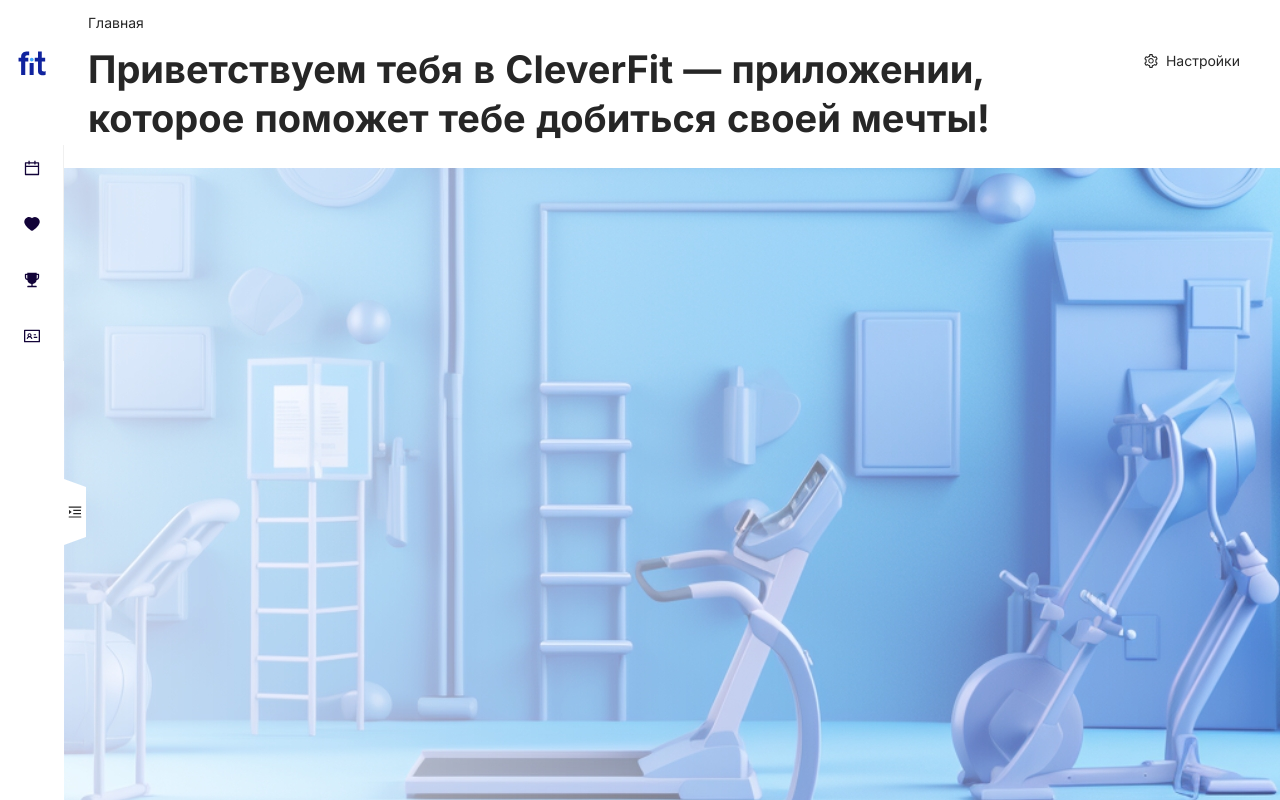
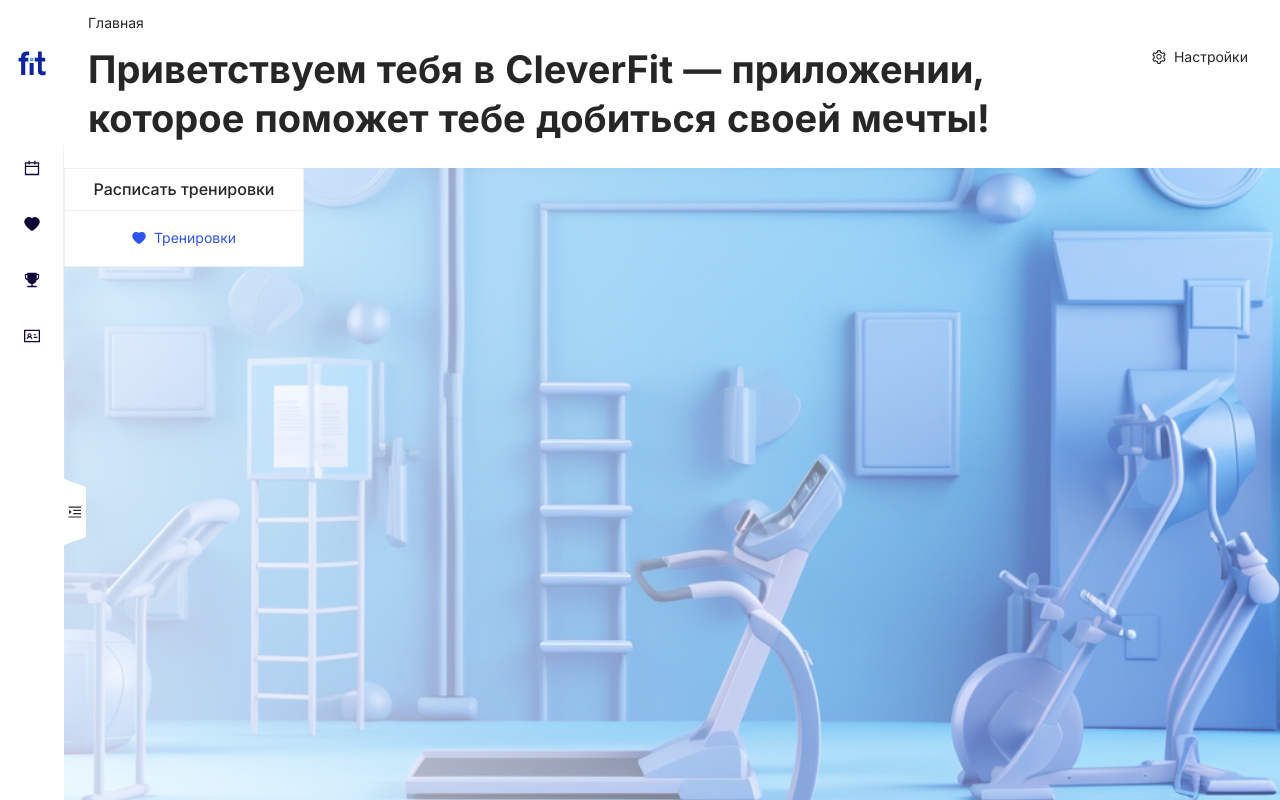
Before and after one commit to ClevertecFrontendLab/LavrishinA, a React (Vite) app: page /#/ in a window 1280 px wide. Shown: the top 800 px of the page. Built offline with nearby package versions, Linux system fonts and the light colour scheme.

Commit message:
feat: create separate HeaderContent component

```diff
--- /dev/null
+++ b/src/components/header-content/header-content.module.css
@@ -0,0 +1,18 @@
+.header {
+    display: grid;
+    grid-template-columns: minmax(min-content, 1190px) 1fr;
+    row-gap: 15px;
+    padding: 16px 24px 24px 24px;
+}
+
+.breadcrumb {
+    grid-column: 1/ -1;
+}
+
+.title {
+    font-size: 38px;
+    font-weight: 700;
+    line-height: 130%;
+    grid-column: 1/ 2;
+    margin: 0;
+}
--- /dev/null
+++ b/src/components/header-content/header-content.tsx
@@ -0,0 +1,25 @@
+import { Button } from 'antd';
+import { SettingOutlined } from '@ant-design/icons';
+import s from './header-content.module.css';
+
+export const HeaderContent = () => {
+    return (
+        <div className={s.header}>
+            <p className={s.breadcrumb}>Главная</p>
+
+            <h1 className={s.title}>
+                <p>Приветствуем тебя в CleverFit — приложении,</p>
+                <p>которое поможет тебе добиться своей мечты!</p>
+            </h1>
+
+            <Button
+                style={{ justifySelf: 'end' }}
+                icon={<SettingOutlined />}
+                type={'text'}
+                size={'small'}
+            >
+                Настройки
+            </Button>
+        </div>
+    );
+};
--- /dev/null
+++ b/src/components/header-content/index.ts
@@ -0,0 +1 @@
+export { HeaderContent } from './header-content';
--- a/src/index.css
+++ b/src/index.css
@@ -6,9 +6,9 @@
     box-sizing: border-box;
 }
 
- h1, p {
-     margin: 0;
- }
+h1, h2, h3, h4, p {
+    margin: 0;
+}
 
 body {
     font-family: 'Inter', sans-serif;
--- a/src/pages/main-page/main-page.module.css
+++ b/src/pages/main-page/main-page.module.css
@@ -5,27 +5,9 @@
 }
 
 
-.header {
-    display: grid;
-    grid-template-columns: minmax(min-content, 1190px) 1fr;
-    row-gap: 15px;
-    padding: 16px 24px 24px 24px;
+.cards {
+    display: flex;
 }
-
-.breadcrumb {
-    grid-column: 1/ -1;
-}
-
-
-.title {
-    font-size: 38px;
-    font-weight: 700;
-    line-height: 130%;
-    grid-column: 1/ 2;
-    margin: 0;
-}
-
-
 
 
 @media (max-width: 992px) {
--- a/src/pages/main-page/main-page.tsx
+++ b/src/pages/main-page/main-page.tsx
@@ -1,10 +1,11 @@
-import { Button, Layout } from 'antd';
+import { useState } from 'react';
+import { Button, Card, Layout, Typography } from 'antd';
+import { HeartFilled } from '@ant-design/icons';
 import { NavMenu } from '@components/menu';
-import { useState } from 'react';
 import { Trigger } from '@components/menu/trigger';
 import { ExitButton } from '@components/menu/exit-button';
+import { HeaderContent } from '@components/header-content';
 import s from './main-page.module.css';
-import { SettingOutlined } from '@ant-design/icons';
 
 const { Header, Footer, Sider, Content } = Layout;
 
@@ -22,26 +23,31 @@
             </Sider>
             <Layout>
                 <Header>
-                    <div className={s.header}>
-                        <p className={s.breadcrumb}>Главная</p>
-
-                        <h1 className={s.title}>
-                            <p>Приветствуем тебя в CleverFit — приложении,</p>
-                            <p>которое поможет тебе добиться своей мечты!</p>
-                        </h1>
-
-                        <Button
-                            style={{ justifySelf: 'end' }}
-                            type={'text'}
-                            icon={<SettingOutlined />}
+                    <HeaderContent />
+                </Header>
+                <Content>
+                    <div className={s.cards}>
+                        <Card
+                            headStyle={{ textAlign: 'center', fontSize: '16px' }}
+                            bodyStyle={{ textAlign: 'center' }}
+                            size={'small'}
+                            style={{ width: '240px' }}
+                            title={<Typography.Text>Расписать тренировки</Typography.Text>}
                         >
-                            Настройки
-                        </Button>
+                            <Button
+                                style={{ color: '#2F54EB' }}
+                                type={'link'}
+                                icon={<HeartFilled />}
+                            >
+                                Тренировки
+                            </Button>
+                        </Card>
                     </div>
-                </Header>
-                <Content></Content>
+                </Content>
                 <Footer>Footer</Footer>
             </Layout>
         </Layout>
     );
 };
+
+export default MainPage;
```
